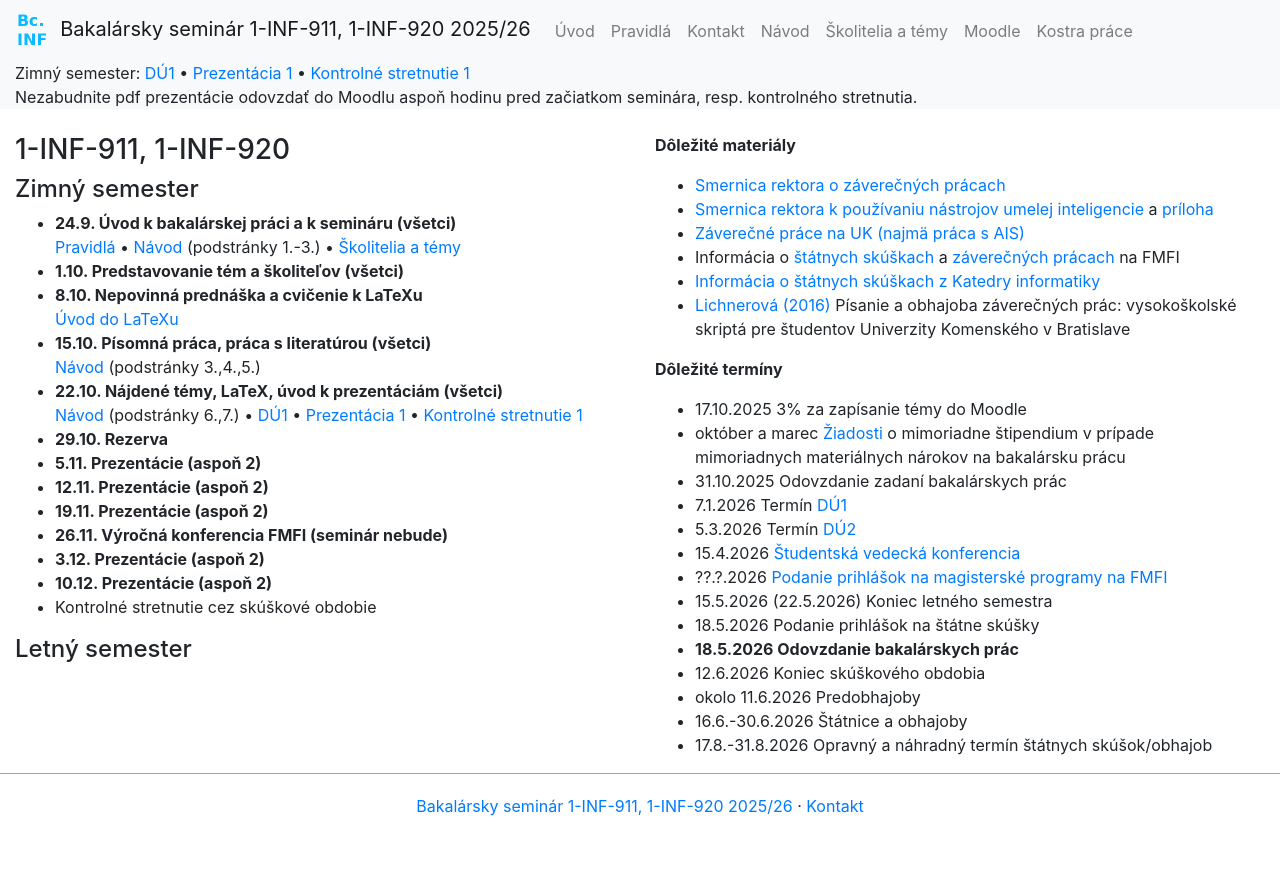
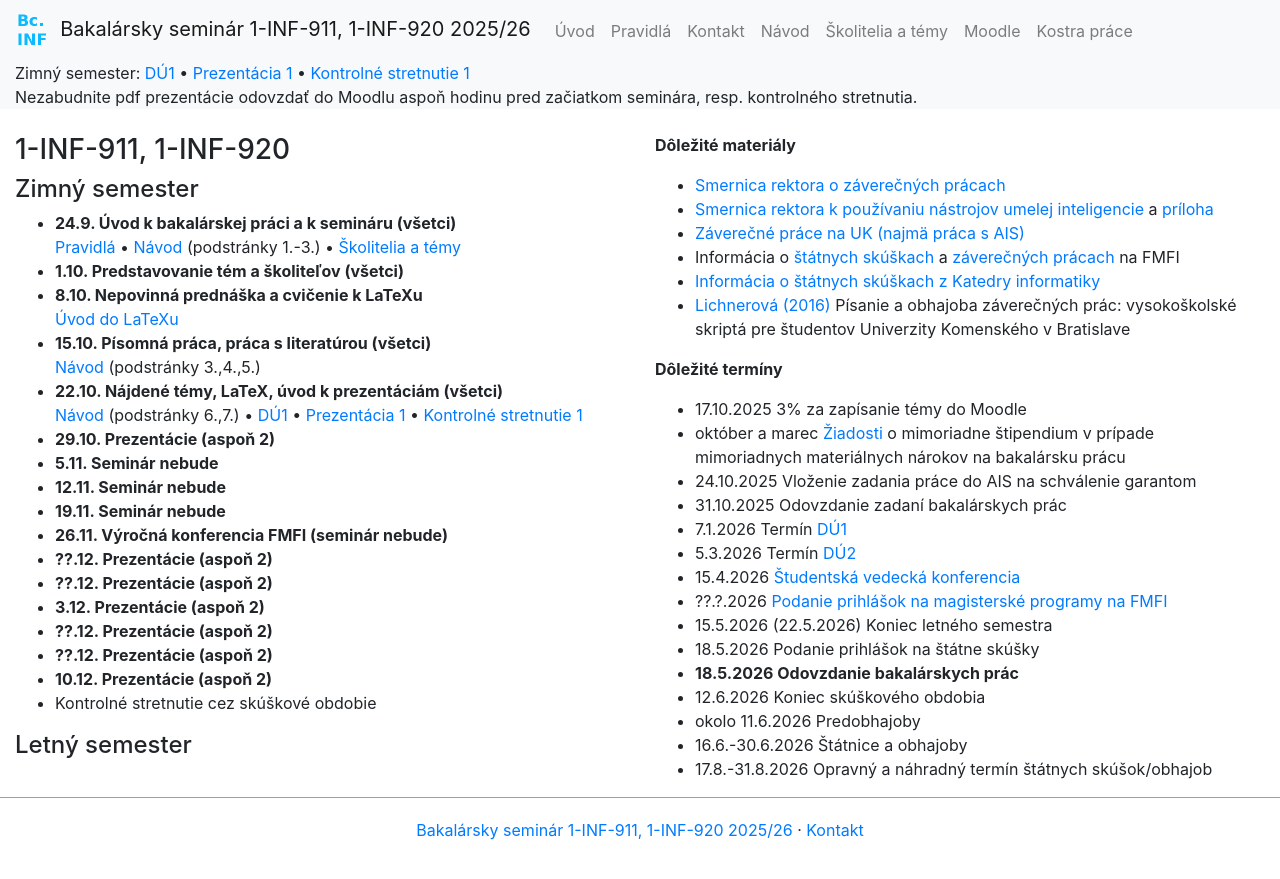
Before and after one commit to bbrejova/bcinf, a Jekyll site: the page built from index.md, in a window 1280 px wide. Shown: the top 879 px of the page. Built offline with Jekyll 4.4.1, drawn with Linux system fonts in a browser that asks for light colours; nearby versions of some CDN libraries.

Commit message:
Update datumov

```diff
--- a/_data/dates.yml
+++ b/_data/dates.yml
@@ -3,6 +3,7 @@ dates: |
 
   - 17.10.2025 3% za zapísanie témy do Moodle
   - október a marec [Žiadosti](https://zona.fmph.uniba.sk/fileadmin/fmfi/fakulta/tlaciva/ziadost_JMS-SK.pdf) o mimoriadne štipendium v prípade mimoriadnych materiálnych nárokov na bakalársku prácu
+  - 24.10.2025 Vloženie zadania práce do AIS na schválenie garantom
   - 31.10.2025 Odovzdanie zadaní bakalárskych prác
   - 7.1.2026 Termín [DÚ1](./DÚ1.md)
   - 5.3.2026 Termín [DÚ2](./DÚ2.html)
--- a/index.md
+++ b/index.md
@@ -16,12 +16,16 @@ layout: index
 [Návod](./Návod.md) (podstránky 3.,4.,5.)
 * **22.10. Nájdené témy, LaTeX, úvod k prezentáciám (všetci)**<br>
 [Návod](./Návod.md) (podstránky 6.,7.) •  [DÚ1](./DÚ1.md) • [Prezentácia 1](./Prezentácia_1.md) • [Kontrolné stretnutie 1](./Kontrolné_stretnutie_1.md) <!-- • [Oznamy](Oznamy_október.md) -->
-* **29.10. Rezerva**
-* **5.11. Prezentácie (aspoň 2)**<br>
-* **12.11. Prezentácie (aspoň 2)**
-* **19.11. Prezentácie (aspoň 2)**<br>
+* **29.10. Prezentácie (aspoň 2)**<br>
+* **5.11. Seminár nebude**<br>
+* **12.11. Seminár nebude**<br>
+* **19.11. Seminár nebude**<br>
 * **26.11. Výročná konferencia FMFI (seminár nebude)**<br>
+* **??.12. Prezentácie (aspoň 2)**<br>
+* **??.12. Prezentácie (aspoň 2)**<br>
 * **3.12. Prezentácie (aspoň 2)**<br>
+* **??.12. Prezentácie (aspoň 2)**<br>
+* **??.12. Prezentácie (aspoň 2)**<br>
 * **10.12. Prezentácie (aspoň 2)**<br>
 * Kontrolné stretnutie cez skúškové obdobie
 
```
Also changed, not shown: Výber_školiteľa_a_témy.md (+2 -1 lines), Školitelia.md (+3 -6 lines).
